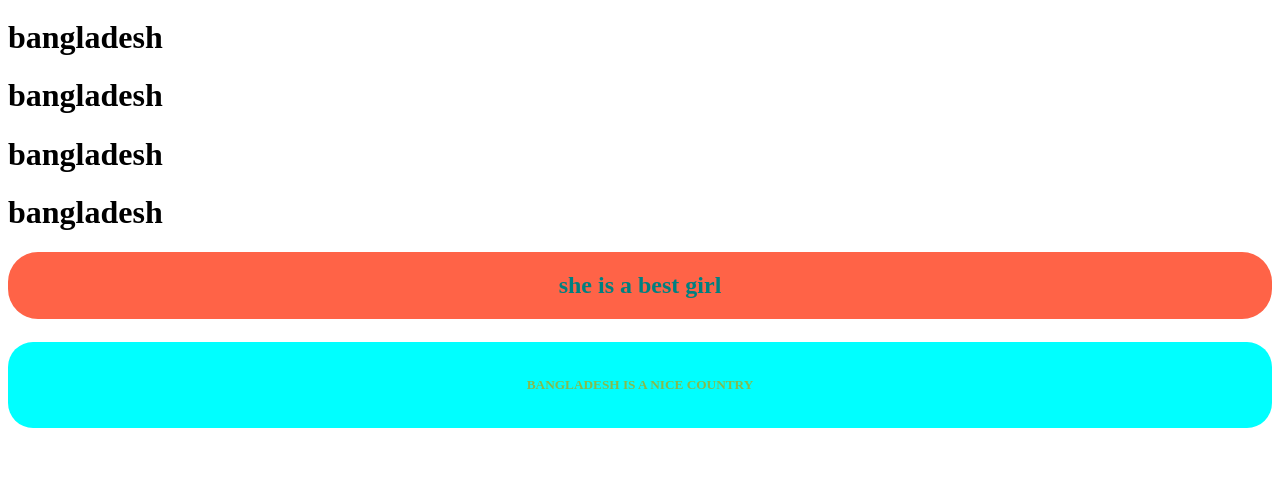
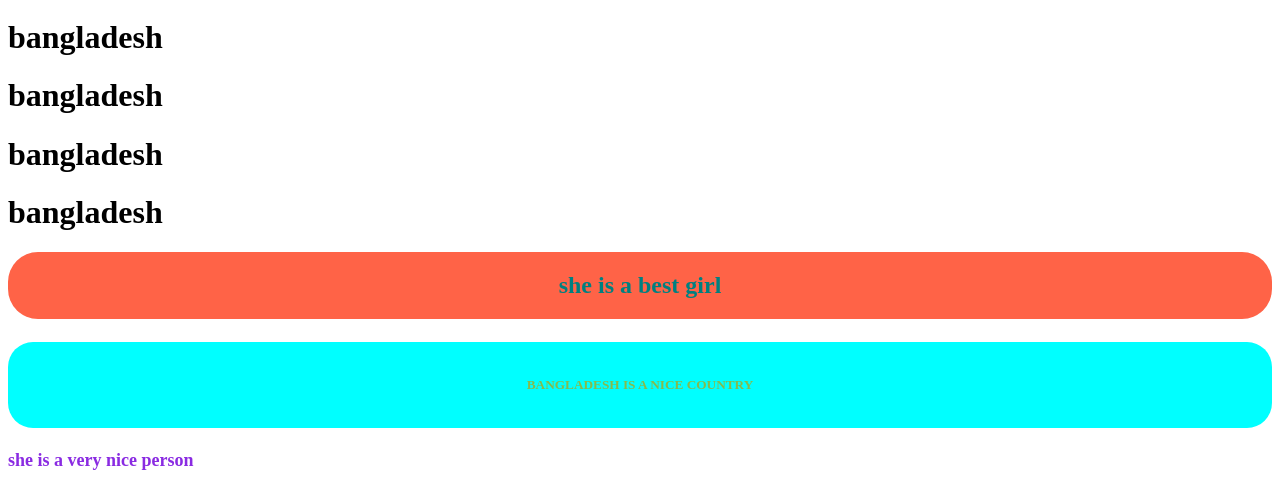
Before and after one commit to mdtanvirhossain320420/newproject, a plain HTML site: page index.html in a window 1280 px wide. Shown: the part 704-1193 px from the top of the page. Before the commit the page ends 1154 px from the top, so only its background shows below. Drawn offline with Linux system fonts and the light colour scheme.

Commit message:
new text update

```diff
--- a/index.html
+++ b/index.html
@@ -24,6 +24,7 @@
     <h1>bangladesh</h1>
     <h2 style="text-align: center; color: teal; padding: 20px; background-color: tomato; border-radius: 30px;">she is a best girl</h2>
     <h5 style="text-transform: uppercase; color: rgb(132, 187, 77); background-color: cyan; text-align: center; padding: 35px; border-radius: 25px;" >bangladesh is a nice country</h5>
+    <h3 style="font-size: large; color: blueviolet;">she is a very nice person</h3>
 
 </body>
 </html>
```
